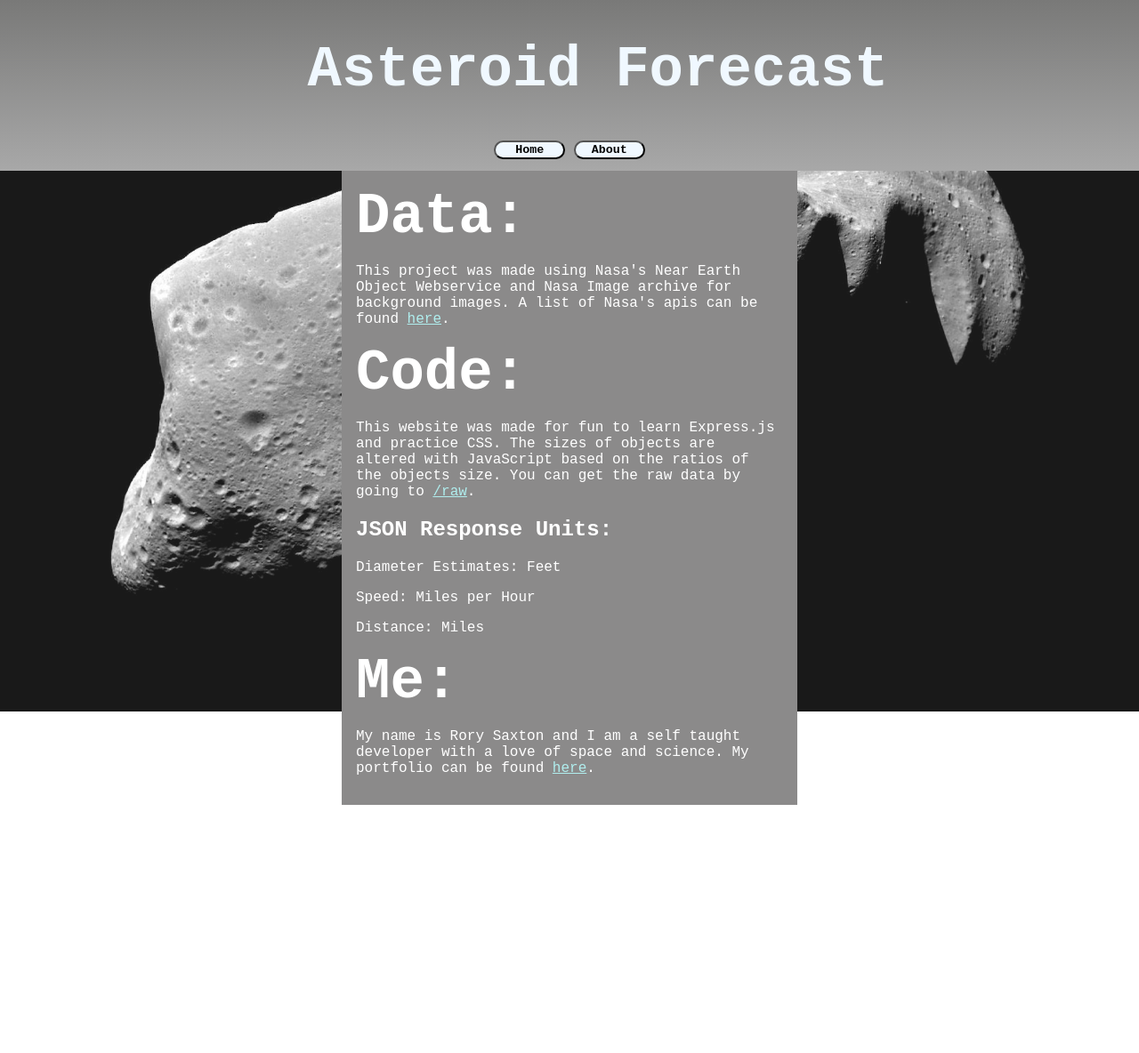
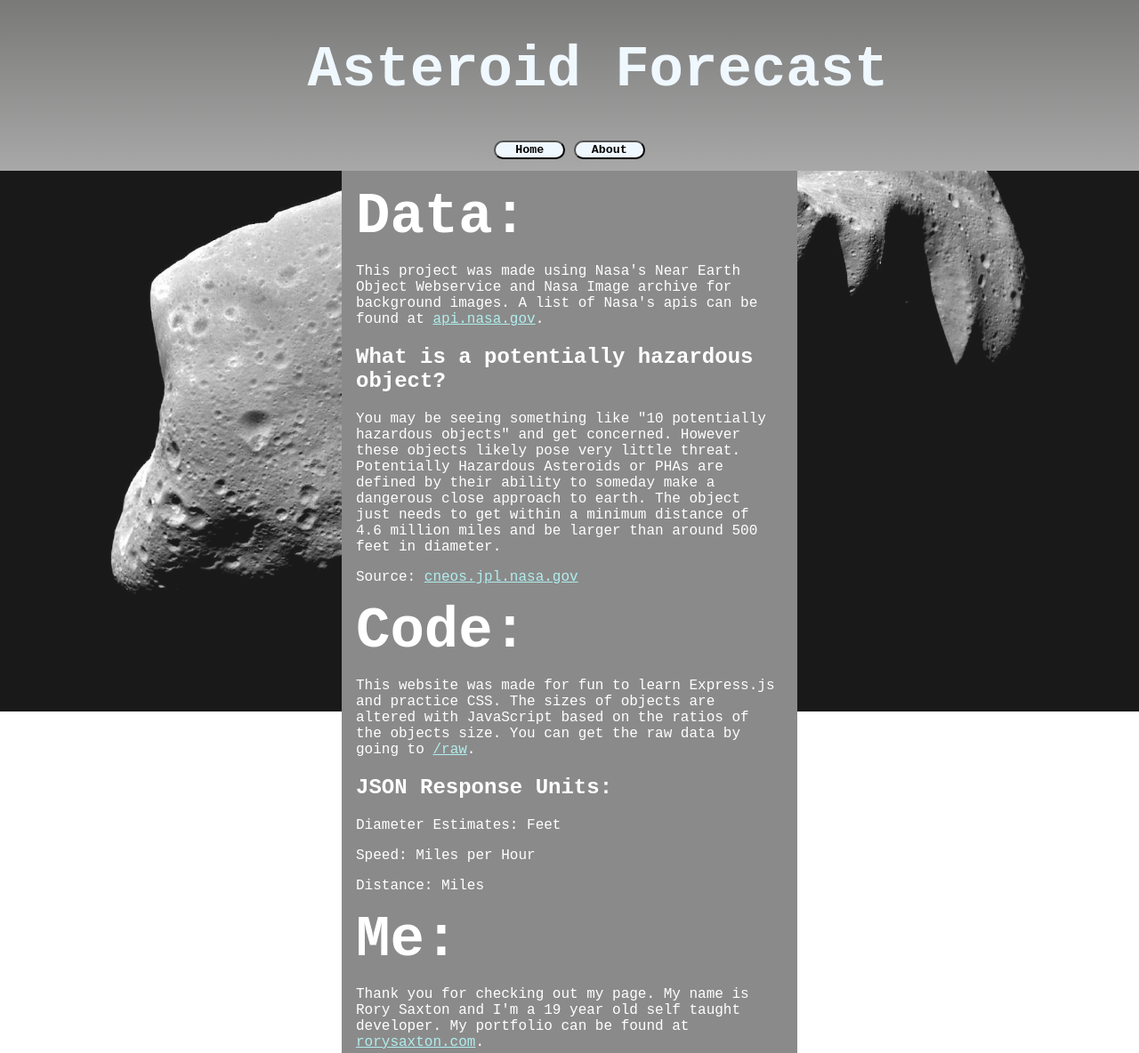
Before and after one commit to bronkp/Asteroid_Tracker, a website: page api/public/about/about.html in a window 1280 px wide. Shown: the top 1184 px of the page at 89% size. Before the commit the page ends 905 px from the top, so only its background shows below. Drawn offline with Linux system fonts and the light colour scheme.

Commit message:
about description changes

```diff
--- a/api/public/about/about.html
+++ b/api/public/about/about.html
@@ -22,9 +22,12 @@
         <h1 style="margin: 0em;">Data:</h1>
 <p>
 
-This project was made using Nasa's Near Earth Object Webservice and Nasa Image archive for background images. A list of Nasa's apis can be found <a href="https://api.nasa.gov/">here</a>.
+This project was made using Nasa's Near Earth Object Webservice and Nasa Image archive for background images. A list of Nasa's apis can be found at <a href="https://api.nasa.gov/">api.nasa.gov</a>.
 
 </p>
+<h2>What is a potentially hazardous object?</h2>
+<p>You may be seeing something like "10 potentially hazardous objects" and get concerned. However these objects likely pose very little threat. Potentially Hazardous Asteroids or PHAs are defined by their ability to someday make a dangerous close approach to earth. The object just needs to get within a minimum distance of 4.6 million miles and be larger than around 500 feet in diameter.</p>
+<p>Source: <a href="https://cneos.jpl.nasa.gov/about/neo_groups.html">cneos.jpl.nasa.gov</a> </p>
 <h1 style="margin: 0em;">Code:</h1>
 <p> This website was made for fun to learn Express.js and practice CSS. The sizes of objects are altered with JavaScript based on the ratios of the objects size. You can get the raw data by going to <a href="/raw">/raw</a>.</p>
 <h2>JSON Response Units:</h2>
@@ -36,7 +39,7 @@ This project was made using Nasa's Near Earth Object Webservice and Nasa Image a
 <h1 style="margin: 0em;">Me:</h1>
 <p>
 
-          My name is Rory Saxton and I am a self taught developer with a love of space and science. My portfolio can be found <a href="https://rorysaxton.com">here</a>.
+          Thank you for checking out my page. My name is Rory Saxton and I'm a 19 year old self taught developer. My portfolio can be found at <a href="https://rorysaxton.com">rorysaxton.com</a>.
       </p>
     </div></div>
 </body>
--- a/api/public/css/styles.css
+++ b/api/public/css/styles.css
@@ -57,7 +57,7 @@ button {
    overflow-wrap: normal;
     min-width: 32em;
     background-attachment: fixed;
-    background-image: linear-gradient( rgb(204, 224, 251),rgb(213, 215, 215) );
+    background-image: linear-gradient( rgb(225, 235, 250),rgb(213, 215, 215) );
     background-color: rgb(213, 215, 215);
     z-index: 1100;
 }
```
Also changed, not shown: api/public/home/home.html (+1 -1 lines).
